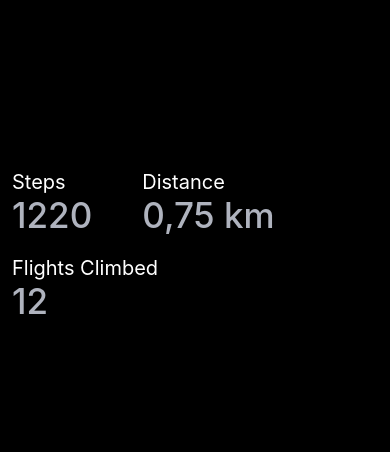
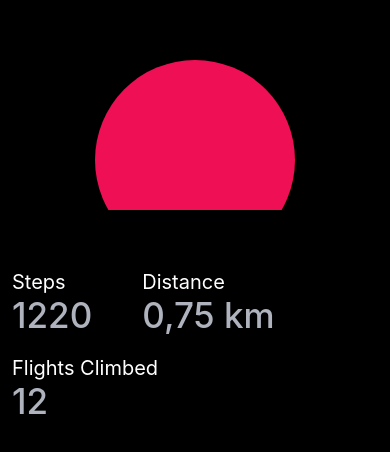
Before and after one commit to hojat72elect/experiment1_circular_animated_progress_bar, a React Native app: screen / in a window 390 px wide. Shown: the part 176-628 px from the top of the page. Built offline with nearby package versions, Linux system fonts and the light colour scheme.

Commit message:
Created a circle with SVG.

```diff
--- a/App.tsx
+++ b/App.tsx
@@ -1,5 +1,6 @@
 import {StatusBar} from 'expo-status-bar';
 import {StyleSheet, Text, View} from 'react-native';
+import {RingProgress} from "./src/RingProgress";
 
 const Value = ({label, value}: { label: string, value: string }) => (
     <View style={styles.valueContainer}>
@@ -11,6 +12,8 @@ const Value = ({label, value}: { label: string, value: string }) => (
 export default function App() {
     return (
         <View style={styles.container}>
+
+            <RingProgress/>
             <View style={{flexDirection: "row"}}>
                 <Value label="Steps" value="1220"/>
                 <Value label="Distance" value="0,75 km"/>
--- a/package.json
+++ b/package.json
@@ -6,7 +6,8 @@
     "expo": "~56.0.11",
     "expo-status-bar": "~56.0.4",
     "react": "19.2.3",
-    "react-native": "0.85.3"
+    "react-native": "0.85.3",
+    "react-native-svg": "15.15.4"
   },
   "devDependencies": {
     "@types/react": "~19.2.2",
--- /dev/null
+++ b/src/RingProgress.tsx
@@ -0,0 +1,19 @@
+import {View} from "react-native";
+import Svg, {Circle} from "react-native-svg";
+
+export const RingProgress = ({radius = 100}: { radius?: number }) => {
+
+    const backGroundColor = "#EE0F55"
+
+    return (
+        <View style={{
+            width: 2 * radius,
+            height: 2 * radius,
+            alignSelf: "center"
+        }}>
+            <Svg>
+                <Circle r={radius} fill={backGroundColor} cx={radius} cy={radius}/>
+            </Svg>
+        </View>
+    )
+}
```
Also changed, not shown: 1 other file (tests, documents, lock files or other folders).
